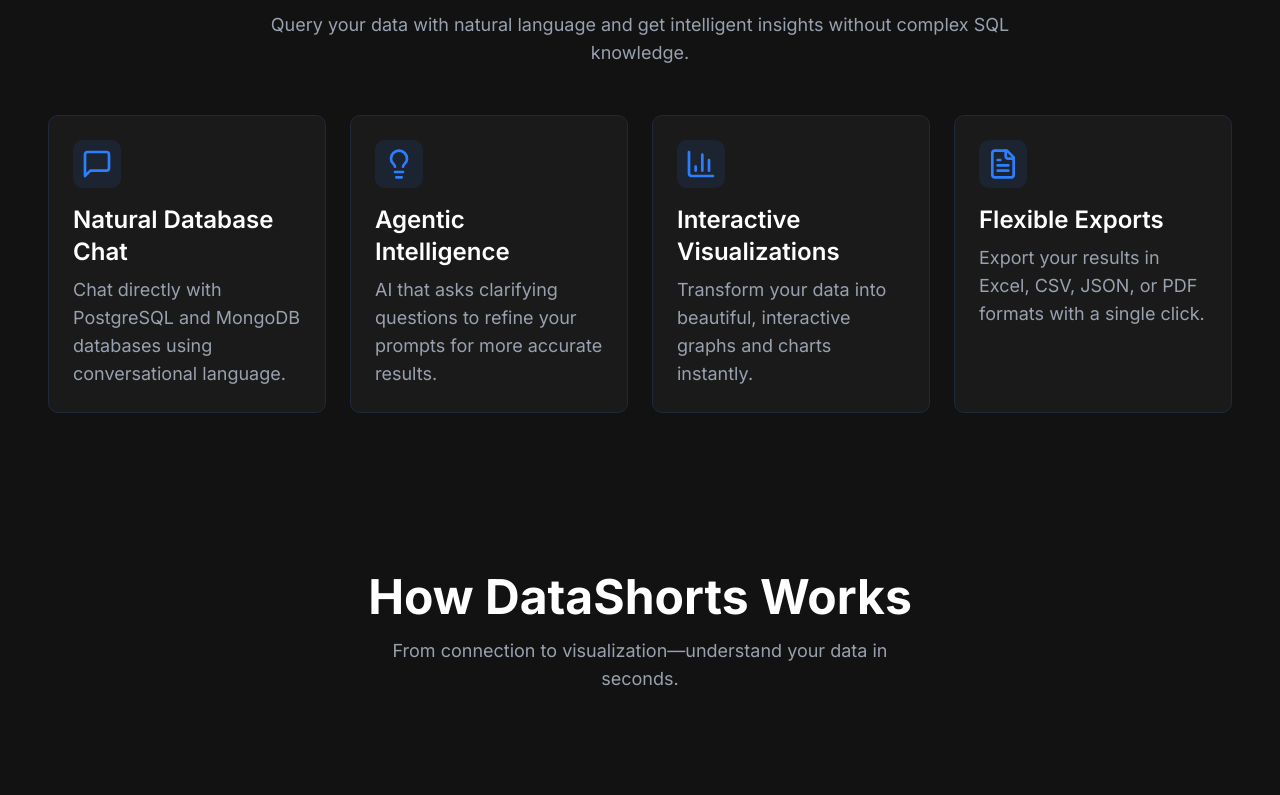
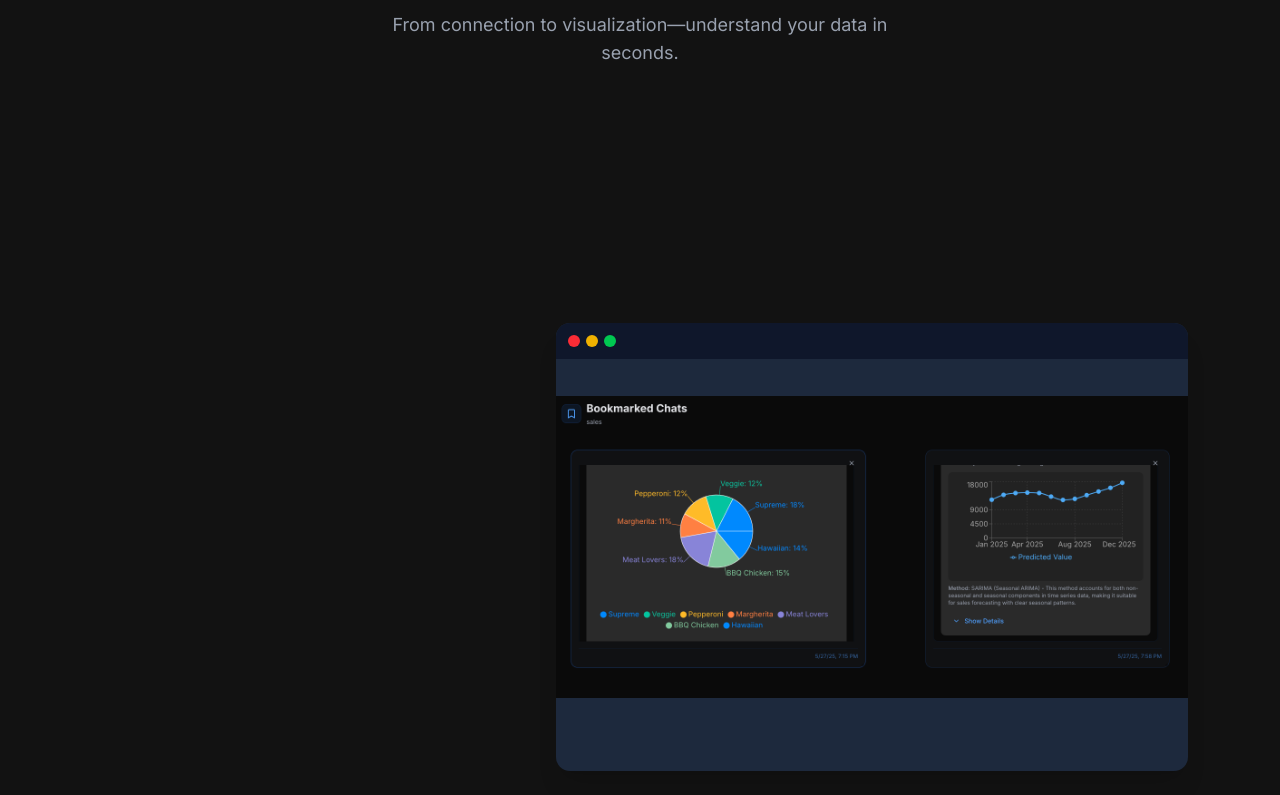
Before and after one commit to Datashorts/datashorts, a Next.js app: page / in a window 1280 px wide. Shown: the part 905-1700 px from the top of the page. Built offline with nearby package versions, Linux system fonts and the light colour scheme; no server answers.

Commit message:
updated landing page

```diff
--- a/app/_components/landing/textParallax.tsx
+++ b/app/_components/landing/textParallax.tsx
@@ -25,7 +25,7 @@ const features: Feature[] = [
       "Just paste your database connection string, choose your DB type, and you're in. No setup headaches, no manual configs—just pure productivity.",
     contentPosition: 'r',
     Icon: FiEye,
-    image: '/get_started.png',
+    image: '/addconnection.png',
   },
   {
     id: 2,
@@ -39,23 +39,23 @@ const features: Feature[] = [
   },
   {
     id: 3,
-    callout: 'Natural language meets database intelligence.',
-    title: "Ask Anything, Get Agentic Responses",
-    description:
-      'Ask questions like “how many?” and our smart agent guides you to clarity—automatically understanding intent and context across tables.',
-    contentPosition: 'r',
-    Icon: FiPlay,
-    image: '/agentic.jpeg',
-  },
-  {
-    id: 4,
     callout: 'From tables to charts—automatically.',
     title: 'Auto-Generated Visualizations',
     description:
       'Whether it’s column distribution or schema stats, DataChat instantly transforms your query results into interactive visuals like pie charts.',
+    contentPosition: 'r',
+    Icon: FiDollarSign,
+    image: '/pie_chart.jpeg',
+  },
+  {
+    id: 4,
+    callout: 'Generate Dashboards',
+    title: 'Bookmark your queries',
+    description:
+      'Bookmark your visualizations and queries to create a dashboard that auto-updates in real-time',
     contentPosition: 'l',
     Icon: FiDollarSign,
-    image: '/pie_chart.jpeg',
+    image: '/bookmark.png',
   },
 ];
 
--- a/app/page.tsx
+++ b/app/page.tsx
@@ -15,7 +15,7 @@ export default function Home() {
     <main className="flex min-h-screen flex-col">
       <Header />
       <Hero />
-      <Features />
+
       <VerticalSlideFeatures />
 
       <TabsFAQ />
```
Also changed, not shown: public/addconnection.png (added), public/bookmark.png (added).
